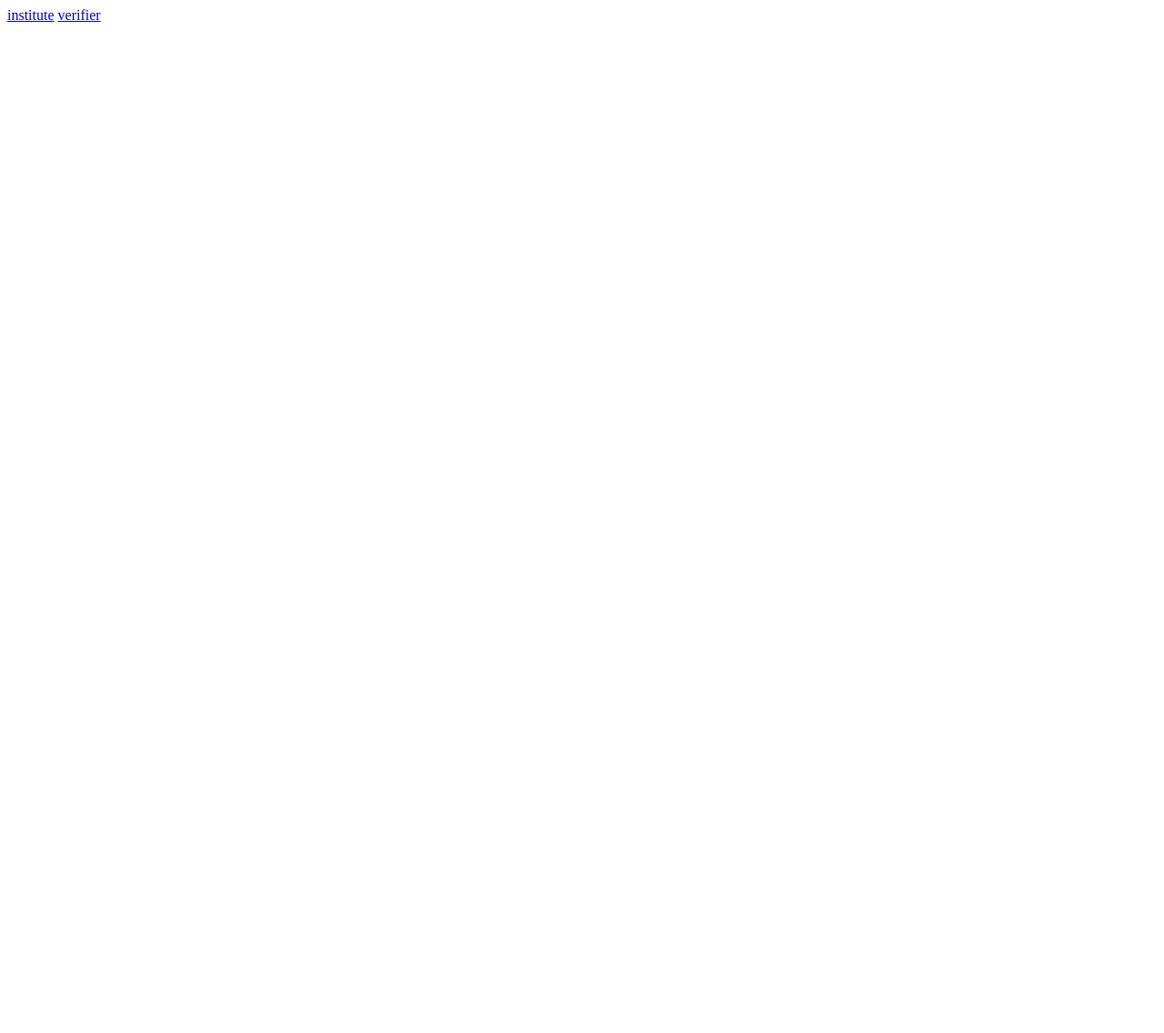
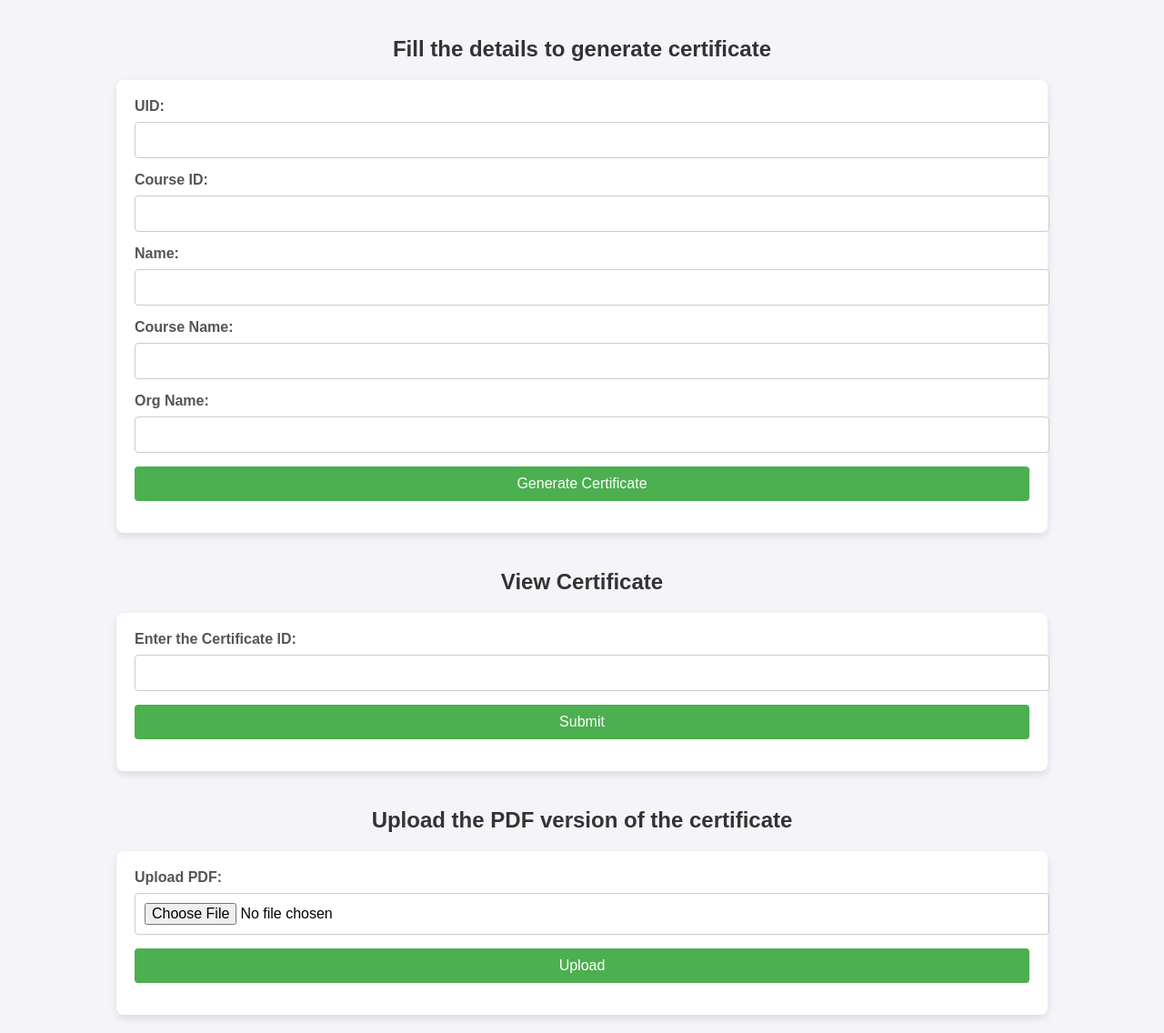
Before and after one commit to ashwinshawntauro/SkyLearn, a Flask app: page / in a window 1280 px wide. Before the commit the page is almost empty. Shown: the whole page at 91% size. Before the commit the page ends 24 px from the top, so only its background shows below. Run offline with Flask 3, Linux system fonts and the light colour scheme; parts of the project's set-up code (start-up, migrations or seed data) failed here and were passed over.

Commit message:
Updated: frontend

```diff
--- a/templates/index.html
+++ b/templates/index.html
@@ -3,12 +3,138 @@
 <head>
     <meta charset="UTF-8">
     <meta name="viewport" content="width=device-width, initial-scale=1.0">
-    <title>Document</title>
+    <title>Generate Certificate</title>
+    <style>
+        body {
+            font-family: Arial, sans-serif;
+            background-color: #f4f4f9;
+            margin: 0;
+            padding: 0;
+        }
+
+        .container {
+            width: 80%;
+            margin: 0 auto;
+            padding: 20px;
+        }
+
+        h2 {
+            color: #333;
+            text-align: center;
+        }
+
+        form {
+            background-color: #fff;
+            padding: 20px;
+            border-radius: 8px;
+            box-shadow: 0 4px 8px rgba(0, 0, 0, 0.1);
+            margin-bottom: 20px;
+        }
+
+        label {
+            font-weight: bold;
+            margin-bottom: 8px;
+            display: block;
+            color: #555;
+        }
+
+        input[type="text"], input[type="number"], input[type="file"], input[type="submit"] {
+            width: 100%;
+            padding: 10px;
+            margin-bottom: 15px;
+            border: 1px solid #ccc;
+            border-radius: 4px;
+            font-size: 16px;
+        }
+
+        input[type="submit"] {
+            background-color: #4CAF50;
+            color: white;
+            border: none;
+            cursor: pointer;
+            font-size: 16px;
+        }
+
+        input[type="submit"]:hover {
+            background-color: #45a049;
+        }
+
+        .form-section {
+            margin-bottom: 40px;
+        }
+
+        .form-section:last-child {
+            margin-bottom: 0;
+        }
+
+        .btn-group {
+            text-align: center;
+            margin-top: 30px;
+        }
+
+        .btn-group a {
+            background-color: #007BFF;
+            color: white;
+            padding: 10px 20px;
+            border-radius: 5px;
+            text-decoration: none;
+            margin: 0 10px;
+            font-size: 16px;
+        }
+
+        .btn-group a:hover {
+            background-color: #0056b3;
+        }
+    </style>
 </head>
 <body>
-    <div class="btn-group mt-4">
-        <a href="{{ url_for('institute') }}" >institute</a>
-        <a href="{{ url_for('verifier') }}">verifier</a>
+    <div class="container">
+        <h2>Fill the details to generate certificate</h2>
+
+        <form action="/generate-certificate" method="POST" class="form-section">
+            <label for="uid">UID:</label>
+            <input type="number" id="uid" name="uid" required>
+
+            <label for="course_id">Course ID:</label>
+            <input type="number" id="course_id" name="course_id" required>
+
+            <label for="candidate_name">Name:</label>
+            <input type="text" id="candidate_name" name="candidate_name" required>
+
+            <label for="course_name">Course Name:</label>
+            <input type="text" id="course_name" name="course_name" required>
+
+            <label for="org_name">Org Name:</label>
+            <input type="text" id="org_name" name="org_name" required>
+
+            <input type="submit" value="Generate Certificate">
+        </form>
+
+        <h2>View Certificate</h2>
+
+        <form action="/view-certificate" method="POST" class="form-section">
+            <label for="certificate_id">Enter the Certificate ID:</label>
+            <input type="text" id="certificate_id" name="certificate_id" required>
+
+            <input type="submit" value="Submit">
+        </form>
+
+        <h2>Upload the PDF version of the certificate</h2>
+
+        <form action="/upload-certificate" method="POST" enctype="multipart/form-data" class="form-section">
+            <label for="certificate_file">Upload PDF:</label>
+            <input type="file" id="certificate_file" name="certificate_file" accept="application/pdf" required>
+
+            <input type="submit" value="Upload">
+        </form>
+
+        <!-- Uncomment this section if you need to add links to other pages -->
+        <!--
+        <div class="btn-group mt-4">
+            <a href="{{ url_for('institute') }}">Institute</a>
+            <a href="{{ url_for('verifier') }}">Verifier</a>
+        </div>
+        -->
     </div>
 </body>
 </html>
```
